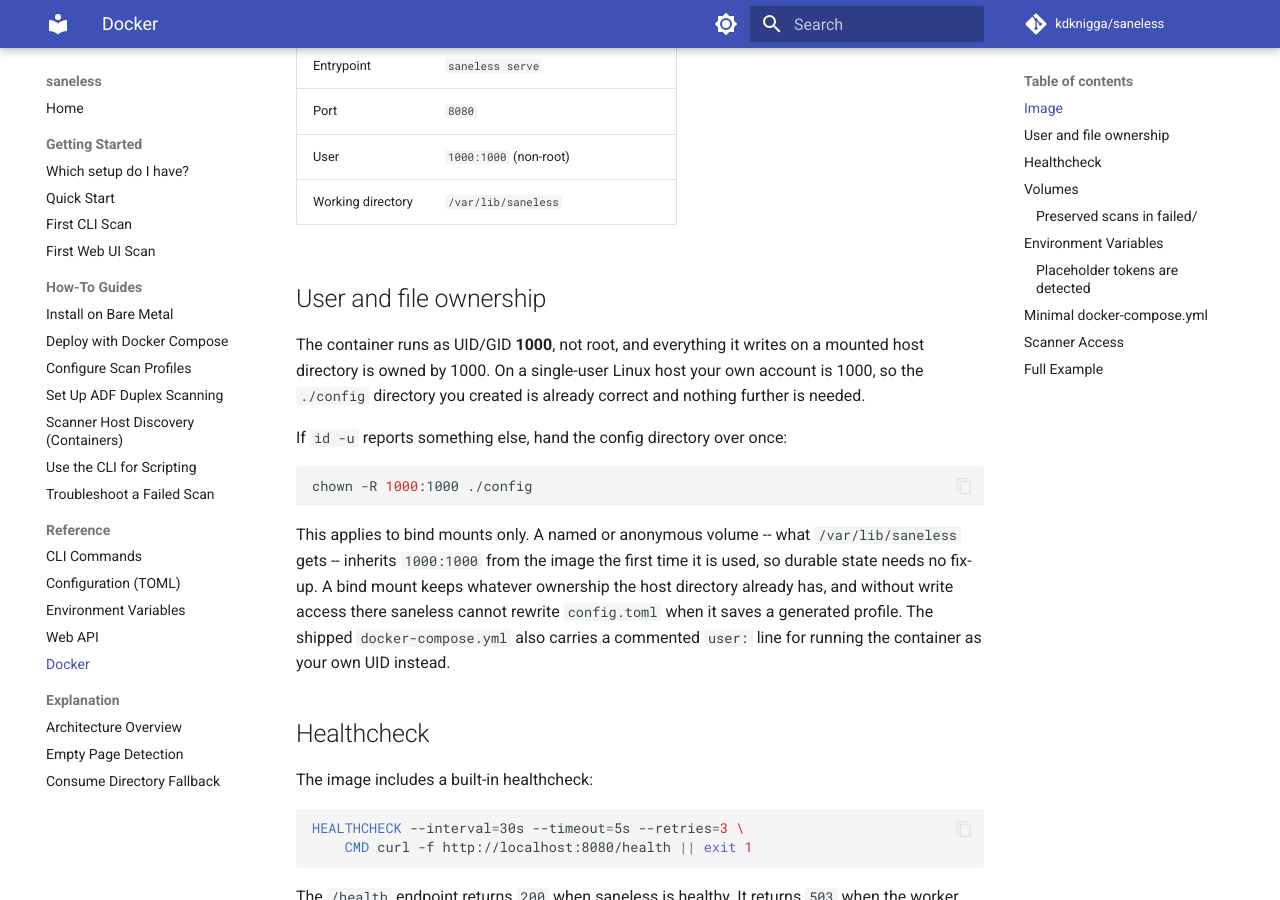
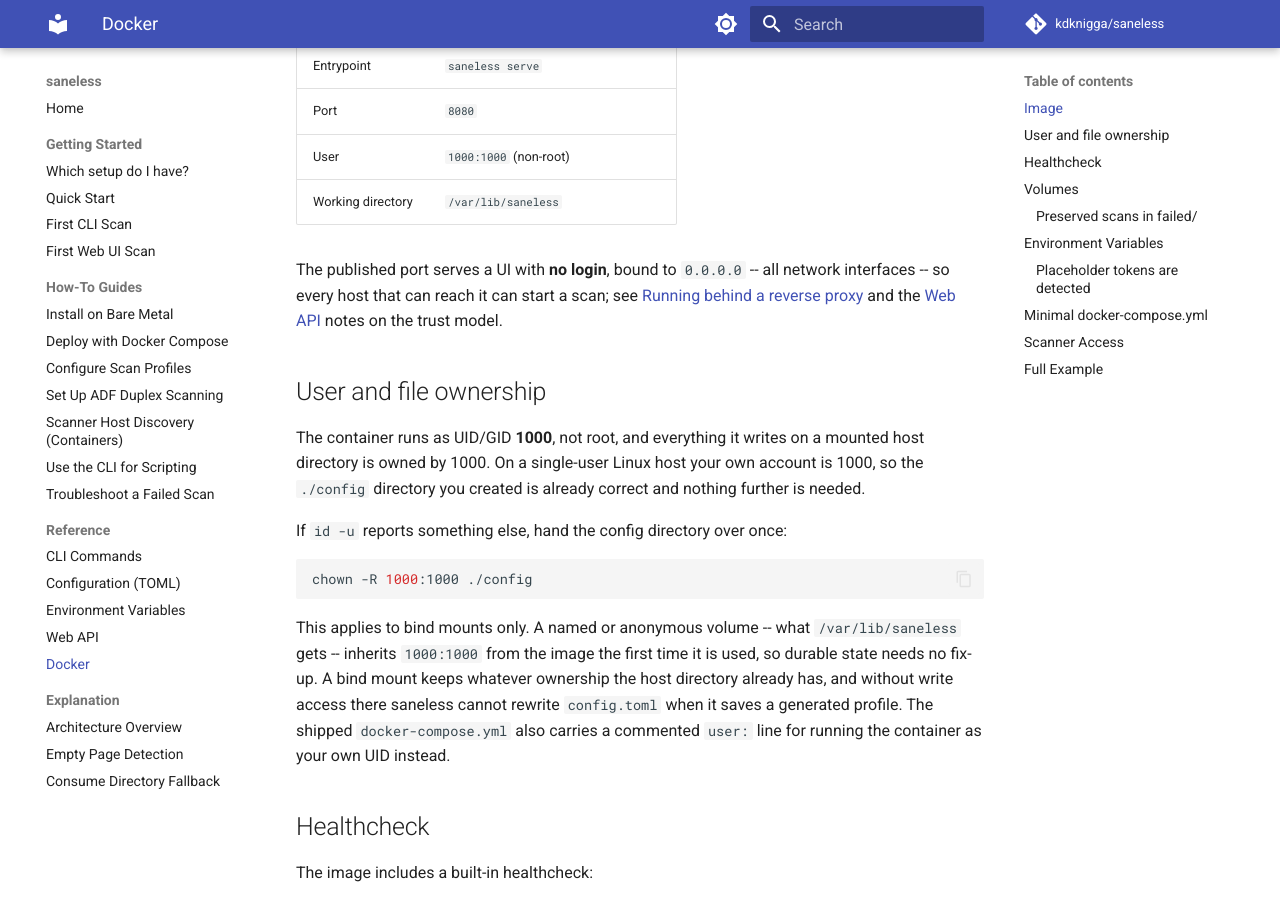
Before and after one commit to kdknigga/saneless, an MkDocs documentation site: the page built from docs/reference/docker.md, in a window 1280 px wide and 900 px high, scrolled down 390 px. Built offline with MkDocs 1.6.1 and Material for MkDocs 9.7.7, drawn with Linux system fonts in a browser that asks for light colours; comment, search, counter and statistics services are not loaded.

Commit message:
docs(31-06): tell the reader which setup to pick and that there is no login
DOCS-04 and DOCS-05, D-50. Two sentences, no new page.

- the quick-start prerequisites now send an unsure reader to the setup
  chooser before the install, and state in one sentence that the UI has
  no login and binds every interface, linking to the reverse-proxy
  section that already exists
- the Docker reference carries the equivalent sentence at the image
  table, linking to the same reverse-proxy section and to the Web API
  notes where the posture is written out in full

D-50 rejected a dedicated trust-model page: the material already exists
in two places and a third partial copy is what goes stale. Both anchors
were checked against the built site, not against the source headings.

Both contracts from the previous commit are green.

Co-Authored-By: Claude Opus 5 <noreply@anthropic.com>
Claude-Session: https://claude.ai/code/session_01GNVcwqdLVzM1otZuRnrRZx

```diff
--- a/docs/reference/docker.md
+++ b/docs/reference/docker.md
@@ -12,6 +12,11 @@ saneless publishes an OCI container image for deployment alongside paperless-ngx
 | Port | `8080` |
 | User | `1000:1000` (non-root) |
 | Working directory | `/var/lib/saneless` |
+
+The published port serves a UI with **no login**, bound to `0.0.0.0` -- all network
+interfaces -- so every host that can reach it can start a scan; see
+[Running behind a reverse proxy](../how-to/deploy-docker-compose.md#running-behind-a-reverse-proxy)
+and the [Web API](web-api.md) notes on the trust model.
 
 ## User and file ownership
 
```
Also changed, not shown: docs/getting-started/quick-start.md (+4 -0 lines).
